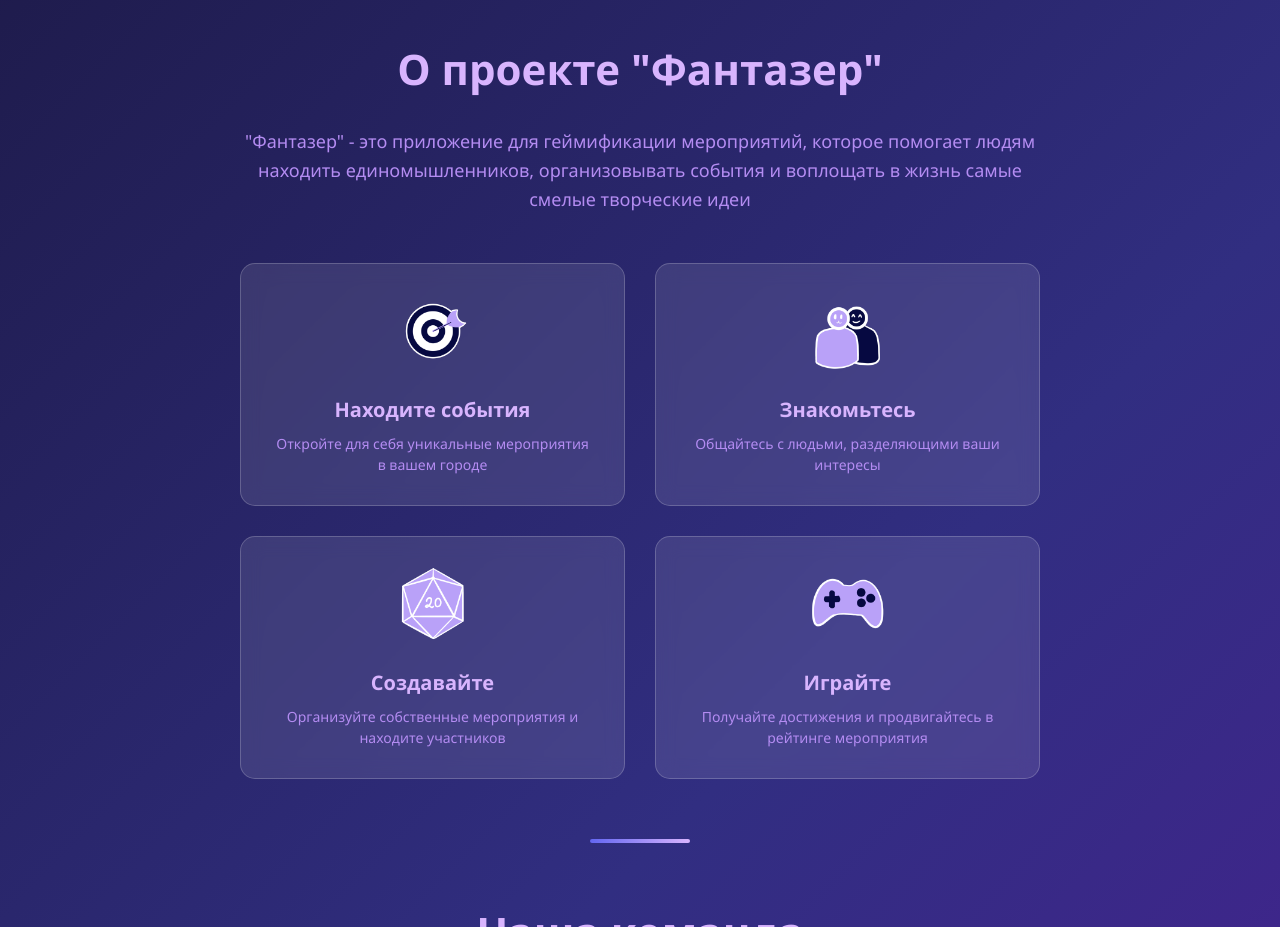
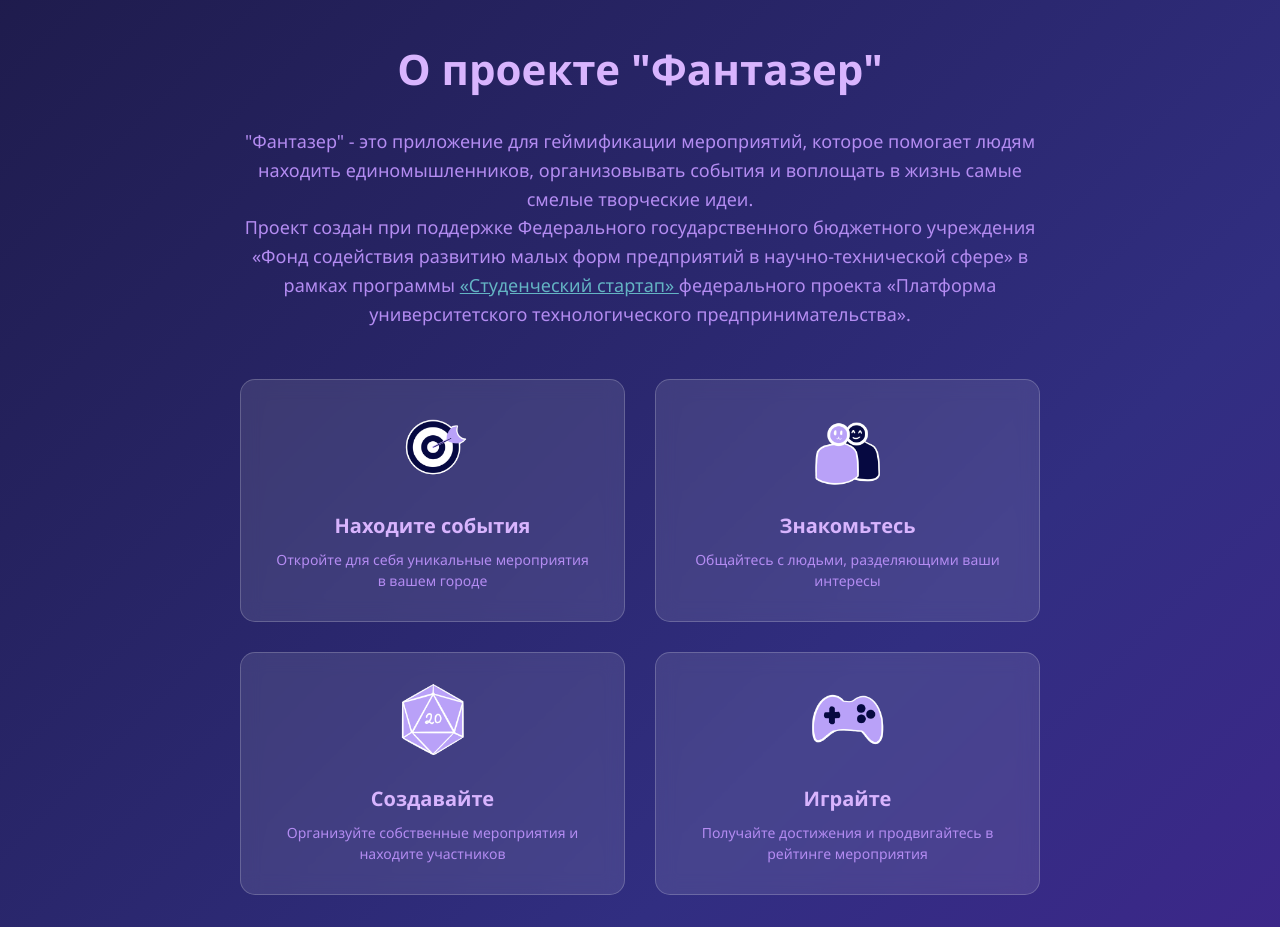
Before and after one commit to Hardstyle-Fish/Fantazer_website, a plain HTML site: page index.html in a window 1280 px wide. Shown: the part 860-1787 px from the top of the page. Drawn offline with Linux system fonts and the light colour scheme.

Commit message:
added the line about the foundation and the startup link

```diff
--- a/index.html
+++ b/index.html
@@ -60,7 +60,10 @@
                 <h2 class="content-title">О проекте "Фантазер"</h2>
                 <p class="content-text">
                     "Фантазер" - это приложение для геймификации мероприятий, которое помогает людям находить единомышленников,
-                    организовывать события и воплощать в жизнь самые смелые творческие идеи
+                    организовывать события и воплощать в жизнь самые смелые творческие идеи.<br>
+                    Проект создан при поддержке Федерального государственного
+                    бюджетного учреждения «Фонд содействия развитию малых форм предприятий в научно-технической сфере» в рамках программы
+                    <a href="https://www.fasie.ru/programs/programma-studstartup/">«Студенческий стартап» </a> федерального проекта «Платформа университетского технологического предпринимательства».
                 </p>
 
                 <div class="features-grid">
```
